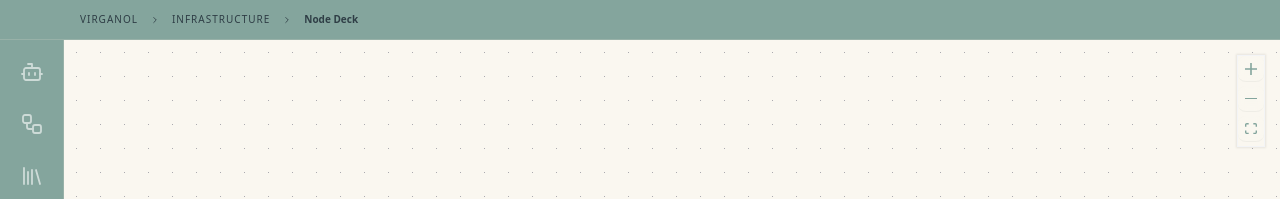
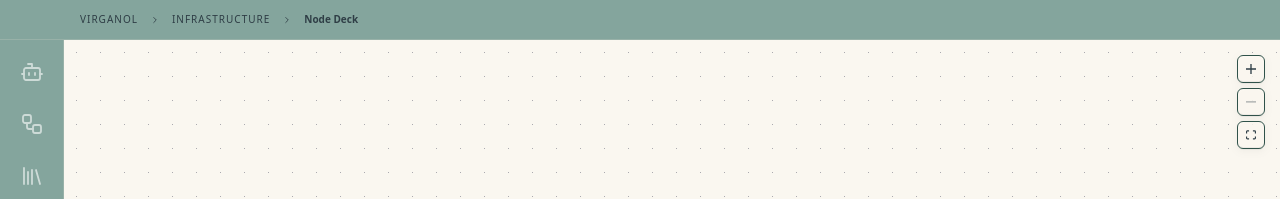
Before and after one commit to SJRnhqh/Virganol, a React (Vite) app in the folder apps/ui/: page / in a window 1280 px wide. Shown: the top 199 px of the page. Built offline with nearby package versions, Linux system fonts and the light colour scheme.

Commit message:
🎨 feat: optimize BaseCanvas and refine Controls infrastructure

```diff
--- a/apps/ui/src/components/base/BaseCanvas.tsx
+++ b/apps/ui/src/components/base/BaseCanvas.tsx
@@ -33,8 +33,8 @@ export function BaseCanvas({
         fitView // 初始自动调整视角，让所有节点可见
         snapToGrid={true} // 🌟 开启吸附，让拖拽具有工业级的精准感
         snapGrid={[24, 24]} // 吸附步长，与背景点阵间距保持一致
-        minZoom={0.2} // 允许缩得更小，方便查看宏观拓扑
-        maxZoom={1.5} // 限制最大放大倍数，防止像素崩坏
+        minZoom={1} // 允许缩得更小，方便查看宏观拓扑
+        maxZoom={2} // 限制最大放大倍数，防止像素崩坏
         // --- 连线基础行为 ---
         defaultEdgeOptions={{
           type: "smoothstep", // 经典的折线风格，整洁直观
@@ -51,8 +51,8 @@ export function BaseCanvas({
         {/* 控制按钮：放在右上角，避开底部 Dock 栏 */}
         <Controls
           position="top-right"
-          showInteractive={false} // 隐藏锁定按钮，初次体验建议保持全自由操作
-          className="m-4 shadow-sm border border-gray-100" // 仅保留基础边框
+          showInteractive={false}
+          className="m-6 border-none! bg-transparent! shadow-none!"
         />
 
         {/* 预留插槽：用于渲染自定义 UI 覆盖层 */}
--- a/apps/ui/src/styles/canvas.css
+++ b/apps/ui/src/styles/canvas.css
@@ -2,11 +2,8 @@
 
 /* --- 1. 画布点阵网格定制 --- */
 .react-flow__background-pattern circle {
-    /* 使用 light.css 中定义的语义变量 */
     fill: var(--canvas-grid);
-    /* 这里的透明度从 0.1 提升到 0.5，解决你提到的颜色太淡的问题 */
     opacity: 0.9;
-    /* 点的半径，可以在这里微调精密感 */
     r: 0.8;
 }
 
@@ -25,22 +22,65 @@
 }
 
 /* --- 3. 画布控制器 (Controls) 定制 --- */
-/* 这里的样式会覆盖 react-flow 的默认样式 */
+
+.react-flow__controls {
+    display: flex;
+    flex-direction: column;
+    gap: 5px;
+    /* 外部整体阴影，让整组按钮浮起来 */
+    filter: drop-shadow(0 2px 4px var(--color-black-fade));
+}
+
 .react-flow__controls-button {
-    background: color-mix(in srgb, var(--main-bg), transparent 50%) !important;
-    border-bottom: 1px solid
-        color-mix(in srgb, var(--color-charcoal), transparent 95%) !important;
-    backdrop-filter: blur(4px);
-    border-radius: 8px !important;
-    margin-bottom: 4px;
+    background: color-mix(in srgb, var(--main-bg), transparent 15%) !important;
+    backdrop-filter: blur(8px);
+
+    /* 🌟 核心修复：确保四边边框颜色完全一致，形成闭环包裹 */
+    border: 1px solid
+        color-mix(in srgb, var(--color-forest), var(--color-charcoal) 40%) !important;
+
+    /* 🌟 进阶优化：使用阴影而非边框来模拟“底边厚度”
+       这样不会破坏 1px 边框的连续性，看起来更像一个实心零件 */
+    box-shadow:
+        inset 0 -1px 0 0 var(--color-black-fade),
+        0 1px 1px var(--color-black-fade) !important;
+
+    border-radius: 6px !important;
+    width: 28px !important;
+    height: 28px !important;
+    display: flex !important;
+    align-items: center !important;
+    justify-content: center !important;
+    transition: all 0.2s cubic-bezier(0.4, 0, 0.2, 1) !important;
 }
 
 .react-flow__controls-button:hover {
-    background: var(--main-bg) !important;
+    background: var(--color-white) !important;
+    /* 悬停时四边同步变亮 */
+    border-color: var(--color-forest) !important;
+    transform: translateY(-1px);
+    box-shadow: 0 4px 8px var(--color-black-fade) !important;
+}
+
+.react-flow__controls-button:active {
+    transform: translateY(0.5px);
+    background: color-mix(
+        in srgb,
+        var(--main-bg),
+        var(--color-black-fade) 100%
+    ) !important;
+    /* 点击时消除阴影，模拟按下的物理反馈 */
+    box-shadow: none !important;
 }
 
 .react-flow__controls svg {
-    fill: var(--canvas-edge) !important;
+    fill: var(--color-charcoal) !important;
+    width: 10px !important;
+    height: 10px !important;
+}
+
+.react-flow__controls-button:hover svg {
+    fill: var(--color-forest) !important;
 }
 
 /* --- 4. 节点全局样式重置 (Nodes) --- */
```
